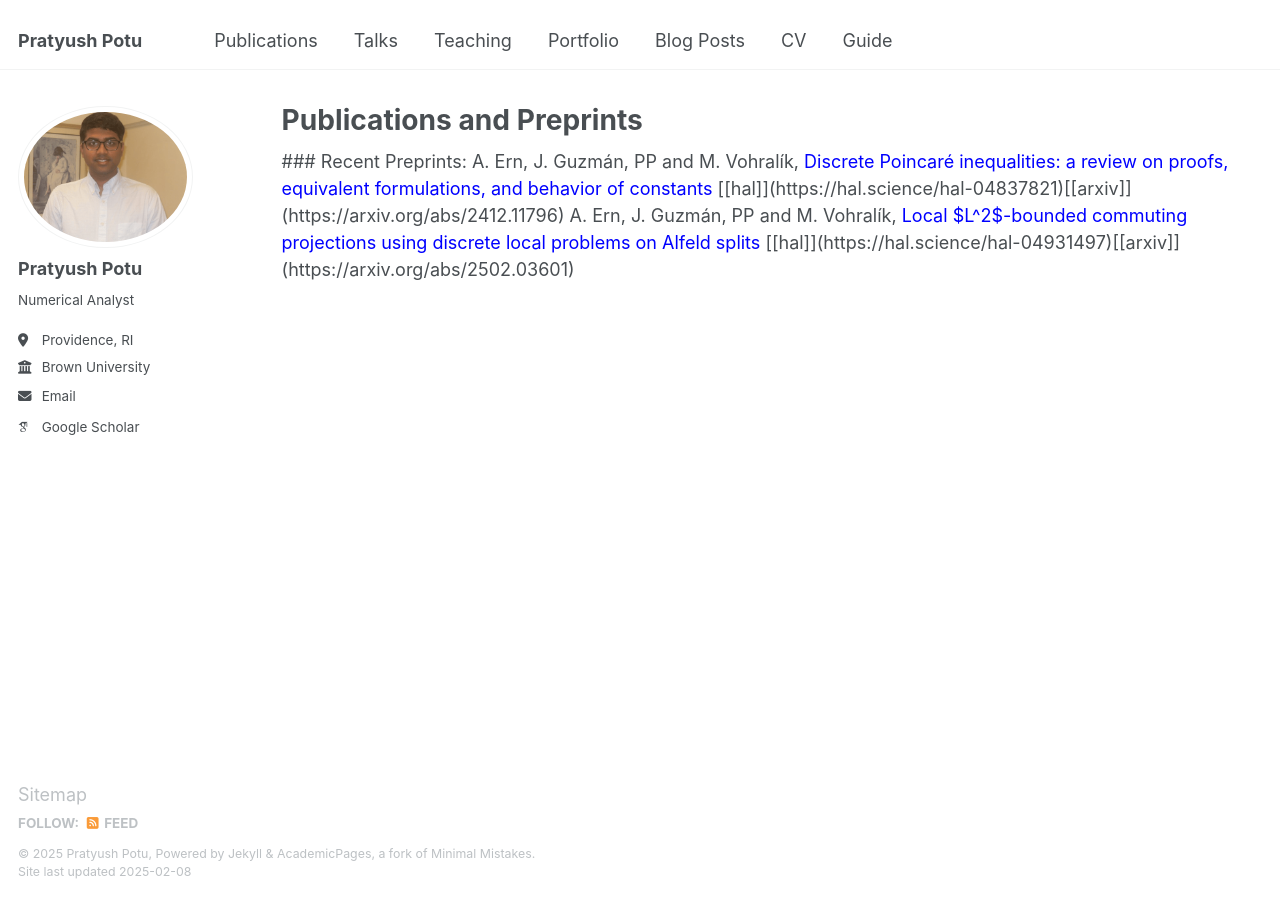
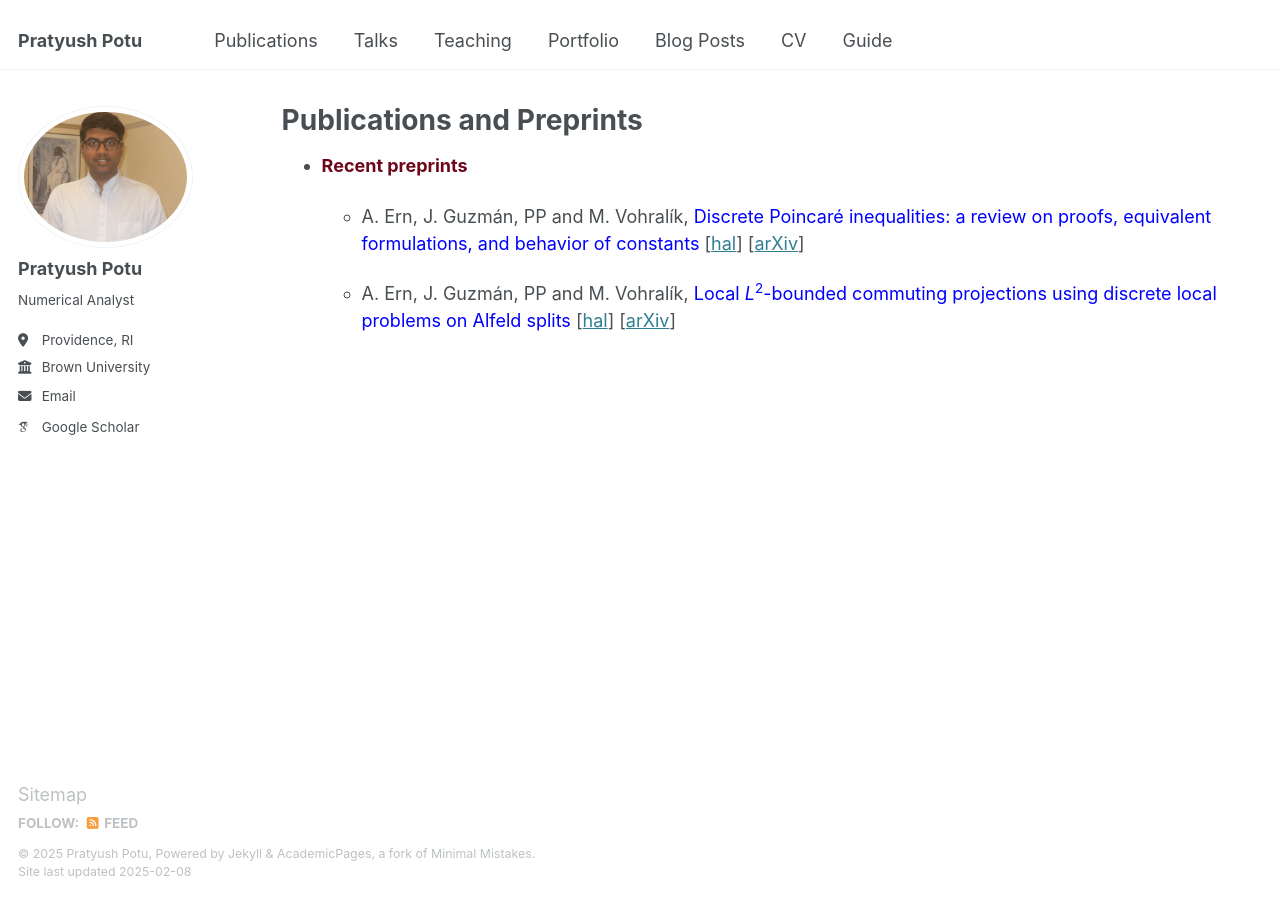
Before and after one commit to pratyushpotu/pratyushpotu.github.io, a Jekyll site: the page built from _pages/publications.html, in a window 1280 px wide. Built offline with Jekyll 4.4.1, drawn with Linux system fonts in a browser that asks for light colours; some web fonts are replaced.

Commit message:
Update publications.html

```diff
--- a/_pages/publications.html
+++ b/_pages/publications.html
@@ -5,8 +5,23 @@ permalink: /publications/
 author_profile: true
 ---
 
-### Recent Preprints:
+<ul>
 
+<li> <b><font color=#6D071A>Recent preprints</font></b>
 
-A. Ern, J. Guzmán, PP and M. Vohralík, <span style="color:blue"> Discrete Poincaré inequalities: a review on proofs, equivalent formulations, and behavior of constants </span> [[hal]](https://hal.science/hal-04837821)[[arxiv]](https://arxiv.org/abs/2412.11796)
-A. Ern, J. Guzmán, PP and M. Vohralík, <span style="color:blue"> Local $L^2$-bounded commuting projections using discrete local problems on Alfeld splits </span> [[hal]](https://hal.science/hal-04931497)[[arxiv]](https://arxiv.org/abs/2502.03601)
+<ul>
+<P></P>
+<li>A. Ern, J. Guzm&aacute;n, PP and M. Vohral&iacute;k,
+<font color=#0000FF>
+Discrete Poincar&eacute; inequalities: a review on proofs, equivalent formulations, and behavior of constants
+</font>
+[<a href="http://hal.archives-ouvertes.fr/hal-04837821">hal</a>]
+[<a href="https://arxiv.org/abs/2412.11796">arXiv</a>]
+<P></P>
+<li>A. Ern, J. Guzm&aacute;n, PP and M. Vohral&iacute;k,
+<font color=#0000FF>
+Local <i>L</i><sup>2</sup>-bounded commuting projections using discrete local problems on Alfeld splits
+</font>
+[<a href="http://hal.archives-ouvertes.fr/hal-04931497">hal</a>]
+[<a href="https://arxiv.org/abs/2502.03601">arXiv</a>]
+</ul>
```
